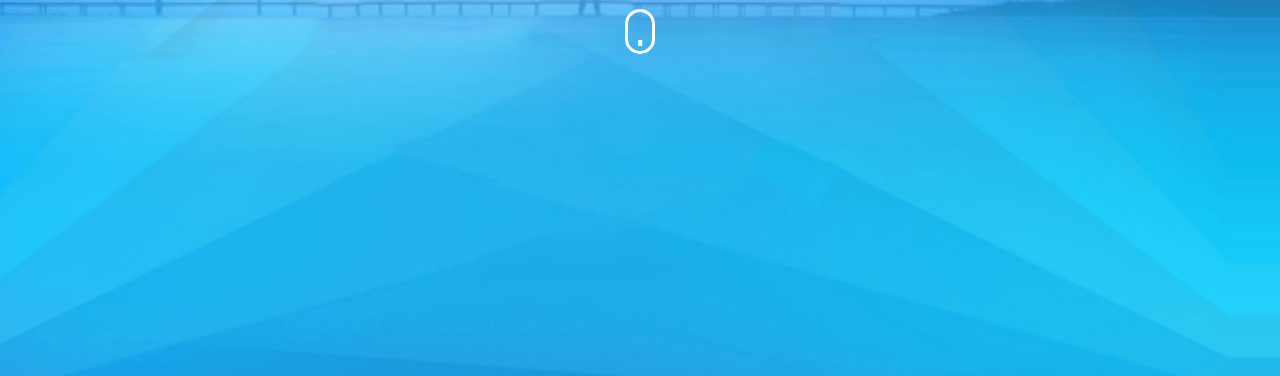
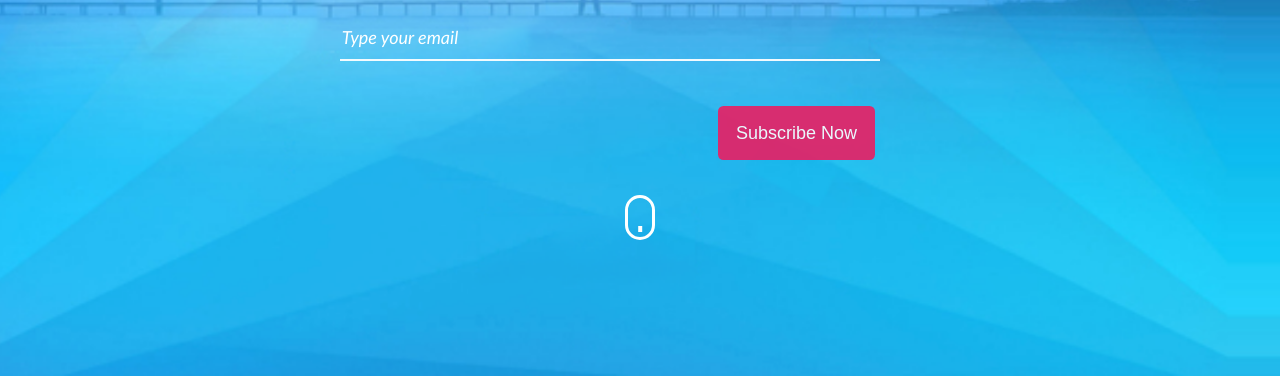
Before and after one commit to pijusp/5-coming-soon, a website: page index.html in a window 1280 px wide. Shown: the part 424-800 px from the top of the page. Drawn offline with Linux system fonts and the light colour scheme.

Commit message:
Subscribe form added

```diff
--- a/css/pages/home.css
+++ b/css/pages/home.css
@@ -42,7 +42,47 @@
 .section-description > a:hover {
   text-decoration: underline;
 }
+.subscribe {
+  width: 90%;
+  display: grid;
+  grid-template-columns: 1fr;
+  gap: 40px;
+  grid-template-areas:
+      "email"
+      "subscribe";
+}
 
+.subscribe div:nth-child(1) {
+  grid-area: email;
+}
+.subscribe div:nth-child(2) {
+  grid-area: subscribe;
+}
+
+.subscribe > div > input {
+  background-color: transparent;
+  border-color: #fffe;
+  color: #fff;
+}
+.subscribe input:focus {
+  outline-color: #fff;
+}
+
+.subscribe > div > input::placeholder {
+  color: #fff;
+}
+
+.subscribe .btn {
+  text-transform: capitalize;
+}
+
+.section-description > a {
+  text-decoration: none;
+  color: var(--secondary-color);
+}
+.section-description > a:hover {
+  text-decoration: underline;
+}
 footer.container {
   padding-top: 0;
 }
--- a/index.html
+++ b/index.html
@@ -72,6 +72,15 @@
             <div class="value">39</div>
             <div class="label">Seconds</div>
           </div>
+            <form class="subscribe" action="/">
+              <div>
+                <label for="subscribe">Email</label>
+                <input id="subscribe" name="subscribe" type="email" placeholder="Type your email" required>
+              </div>
+              <div>
+                <button class="btn">Subscribe now</button>
+              </div>
+            </form>
         </div>
         <div class="mouse"></div>
       </div>
```
